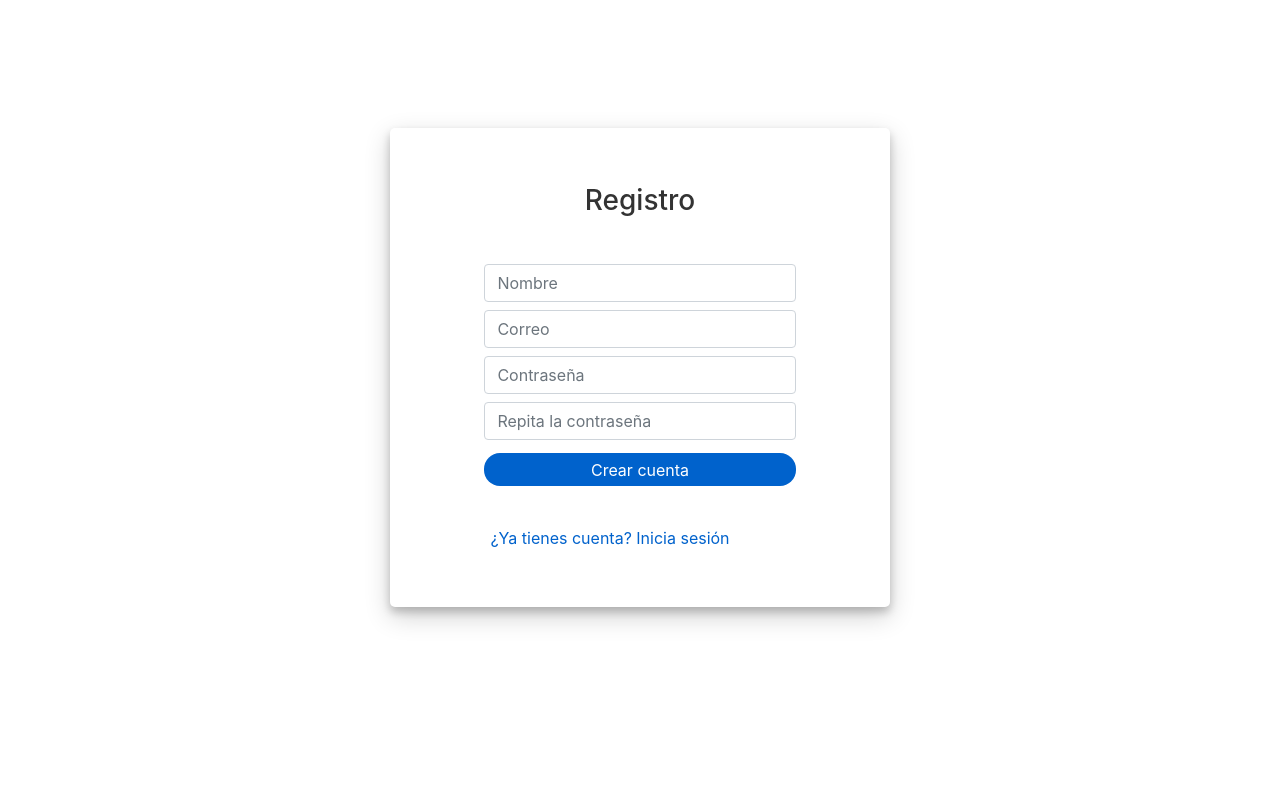
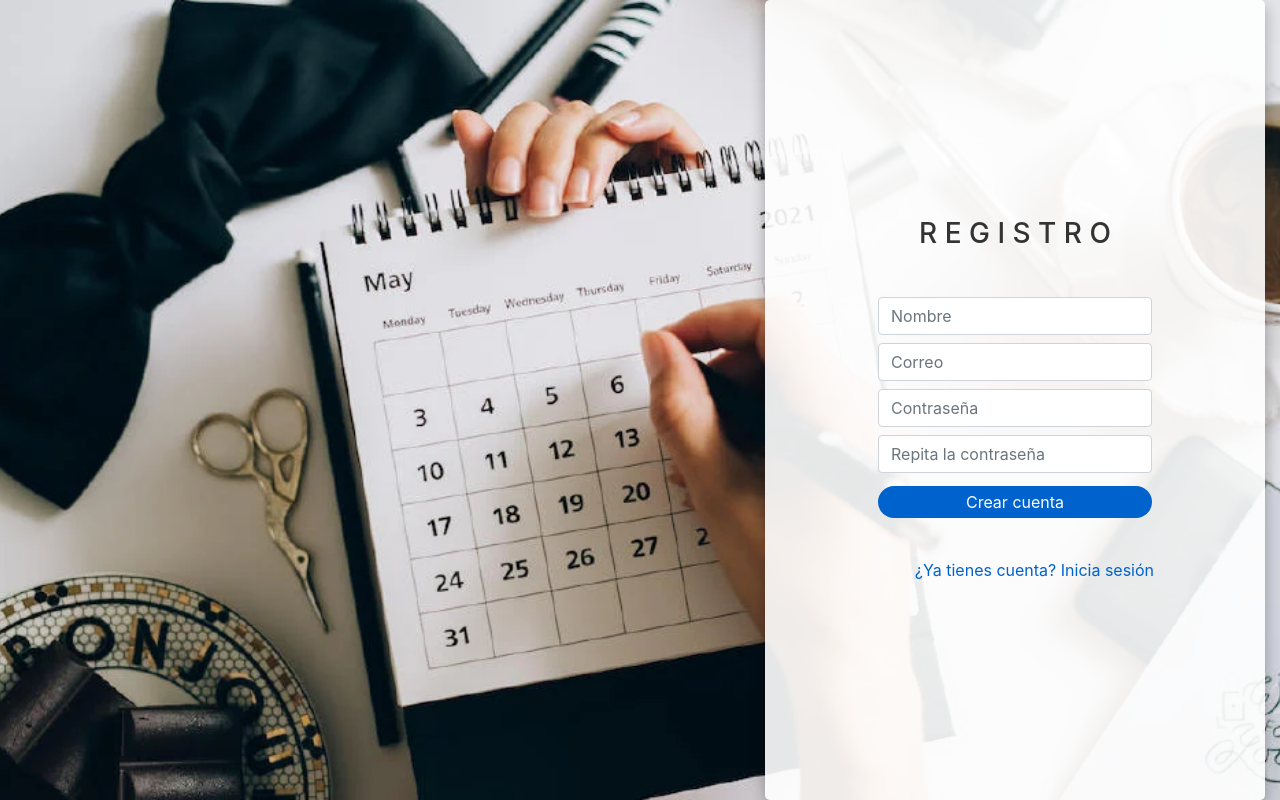
Before and after one commit to NoeGJ/Calendar-React, a React (Vite) app: page /auth/login in a window 1280 px wide. Built offline with nearby package versions, Linux system fonts and the light colour scheme.

Commit message:
updated front

```diff
--- a/src/auth/pages/LoginPage.css
+++ b/src/auth/pages/LoginPage.css
@@ -1,9 +1,12 @@
+.login-container {
+    margin-top: 0%;
+    display: flex;
+    justify-content: space-between;
+    align-items: center;
+    width: 100%;
+    margin-right: -0%;
+    height: auto;
 
-.login-container{
-    margin-top: 10%;
-    display: flex;
-    justify-content: center;
-    align-items: center;
 }
 .login-container button{
     color: #0062cc;
@@ -12,25 +15,27 @@
     outline: none;
     margin-left: 10%;
 }
-.login-form-1{
+.login-form-1, .login-form-2 {
     border-radius: 5px;
-    box-shadow: 0 5px 8px 0 rgba(0, 0, 0, 0.2), 0 9px 26px 0 rgba(0, 0, 0, 0.19);
+    box-shadow: 0 5px 15px rgba(0, 0, 0, 0.3);
     padding: 5%;
     width: 50%;
     max-width: 500px;
     min-width: 280px;
+    background: rgba(255, 255, 255, 0.9);
+    margin-left: auto;
+    display: flex;
+    flex-direction: column;
+    justify-content: center;
+    align-items: center;
+    height: 100vh;
+}
 
-}
 .login-form-1 h3{
     text-align: center;
     color: #333;
 }
-.login-form-2{
-    border-radius: 5px;
-    box-shadow: 0 5px 8px 0 rgba(0, 0, 0, 0.2), 0 9px 26px 0 rgba(0, 0, 0, 0.19);
-    padding: 5%;
-    /*background: #0062cc;*/
-}
+
 .login-form-2 h3{
     text-align: center;
     color: #fff;
@@ -66,3 +71,13 @@
     font-weight: 600;
     text-decoration: none;
 }
+.login-background {
+    background-image: url('/calendario.png');
+    background-size: cover;
+    background-position: center;
+    background-repeat: no-repeat;
+
+    height: 100vh;
+    margin: 0;
+    padding: 0;
+}
--- a/src/auth/pages/LoginPage.jsx
+++ b/src/auth/pages/LoginPage.jsx
@@ -22,6 +22,7 @@ export const LoginPage = () => {
     const text = isLogin ? "¿No tienes una cuenta?" : "¿Ya tienes cuenta? Inicia sesión";
 
     return (
+        <div className='login-background'>
             <div className="container login-container">
 
                     <div className=" login-form-1">
@@ -29,6 +30,7 @@ export const LoginPage = () => {
                         <button
                         onClick={ () => setIsLogin((state) => !state) }
                         > { text } </button>
+                </div>
             </div>
         </div>
     )
@@ -53,7 +55,7 @@ export const LoginContent = () => {
 
     return(
           <>
-            <h3>Ingreso</h3>
+            <h3>I N G R E S O</h3>
             <form onSubmit={ loginSubmit }>
                 <div className="form-group mb-2">
                     <input
@@ -106,7 +108,7 @@ export const RegisterContent = () => {
 
     return(
         <>
-            <h3>Registro</h3>
+            <h3>R E G I S T R O</h3>
             <form onSubmit={ registerSubmit }>
                 <div className="form-group mb-2">
                     <input
```
Also changed, not shown: public/calendario.png (added). Lines whose indentation alone changed are shown as unchanged.
